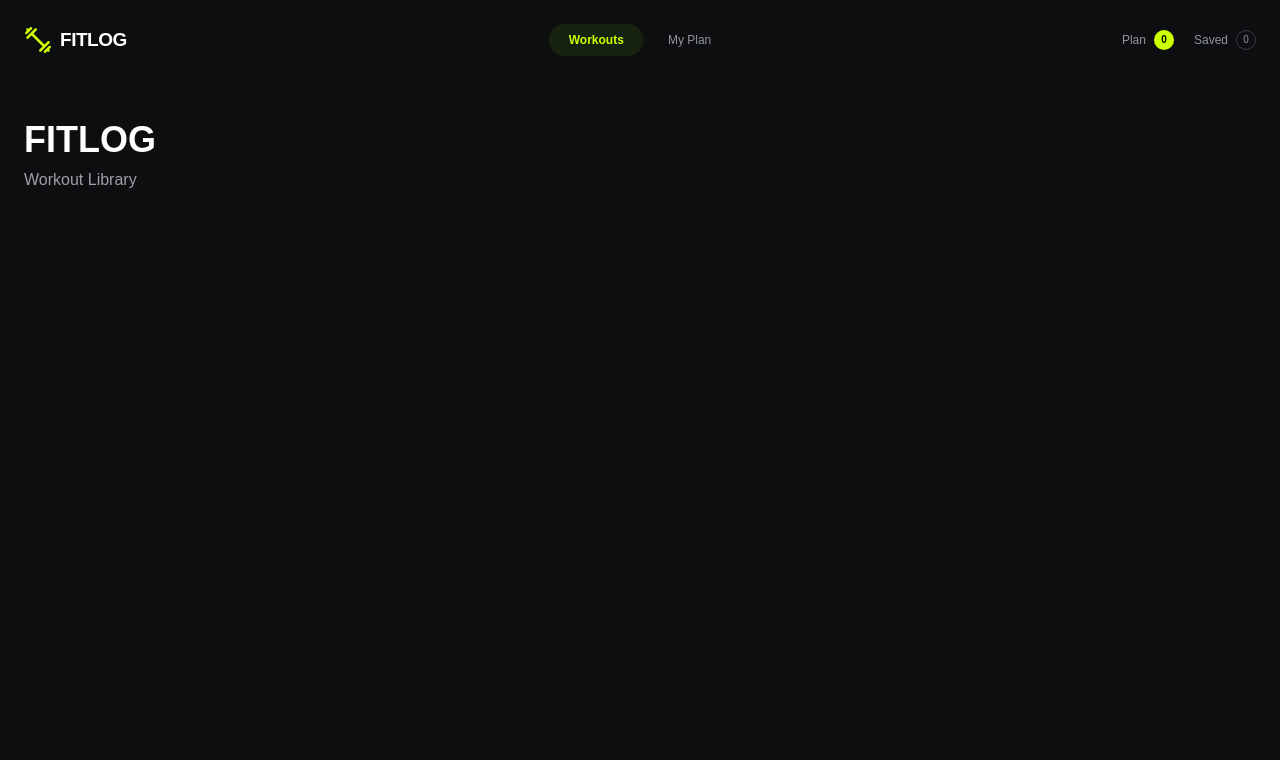
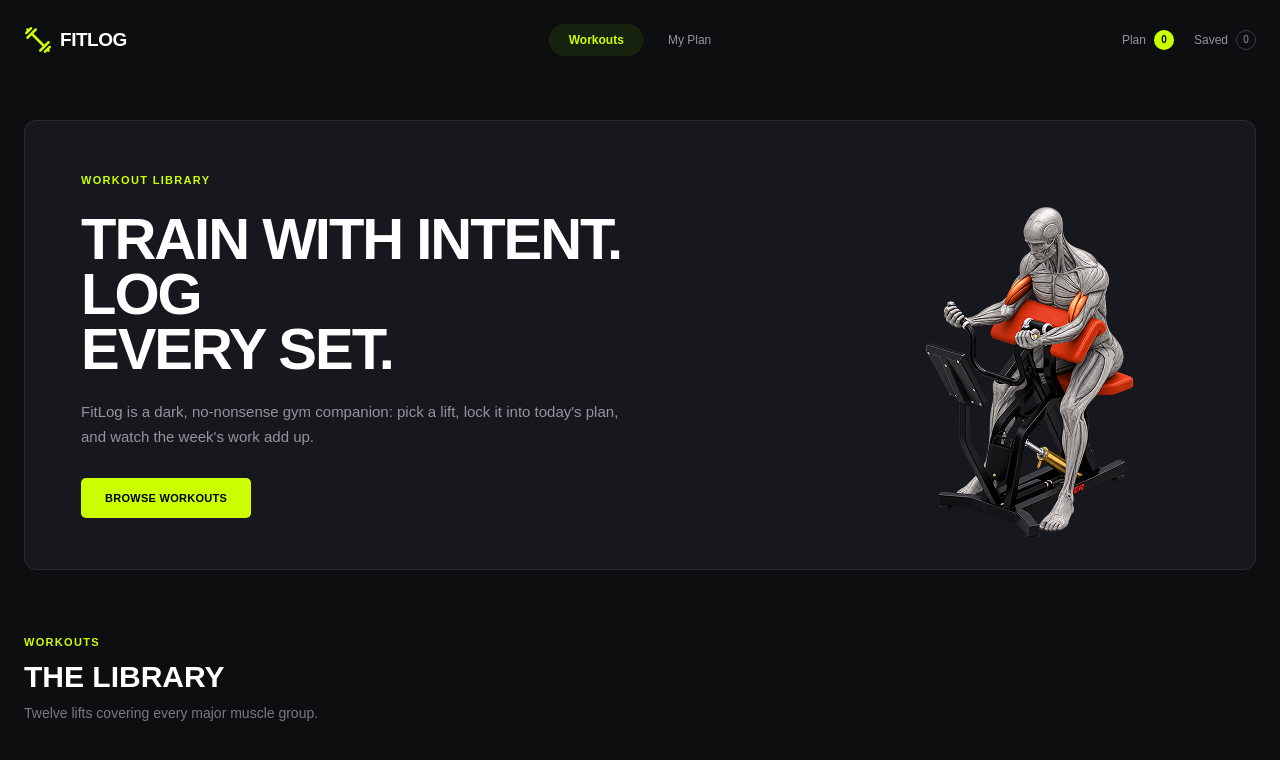
Before and after one commit to shohan0703/nextjsproject, a Next.js app: page / in a window 1280 px wide. Shown: the top 760 px of the page. Built offline with nearby package versions, Linux system fonts and the light colour scheme.

Commit message:
added hero section

```diff
--- a/src/app/page.tsx
+++ b/src/app/page.tsx
@@ -1,20 +1,32 @@
 import Navbar from "@/components/Navbar";
+import Hero from "@/components/Hero";
 
 export default function Home() {
   return (
     <>
       <Navbar />
 
-      <main className="min-h-screen bg-[#0d0e10] px-6 py-10 text-white">
-        <div className="mx-auto max-w-7xl">
-          <h1 className="text-4xl font-black">
-            FITLOG
-          </h1>
+      <main className="min-h-screen bg-[#0d0e10] text-white">
 
-          <p className="mt-2 text-zinc-400">
-            Workout Library
+        <Hero />
+
+        <section
+          id="library"
+          className="mx-auto max-w-[1280px] px-6 py-16 sm:px-8 lg:px-6"
+        >
+          <p className="text-[11px] font-bold uppercase tracking-[0.12em] text-[#ccff00]">
+            WORKOUTS
           </p>
-        </div>
+
+          <h2 className="mt-2 text-3xl font-black uppercase">
+            The Library
+          </h2>
+
+          <p className="mt-2 text-sm text-[#777a82]">
+            Twelve lifts covering every major muscle group.
+          </p>
+        </section>
+
       </main>
     </>
   );
--- /dev/null
+++ b/src/components/Hero.tsx
@@ -0,0 +1,158 @@
+import Image from "next/image";
+import Link from "next/link";
+
+export default function Hero() {
+  return (
+    <section className="mx-auto w-full max-w-[1280px] px-6 pt-10 sm:px-8 lg:px-6">
+      <div
+        className="
+          relative
+          h-[620px]
+          overflow-hidden
+          rounded-[12px]
+          border
+          border-[#292c32]
+          bg-[#16181d]
+
+          sm:h-[560px]
+          md:h-[500px]
+          lg:h-[450px]
+        "
+      >
+        <div
+          className="
+            relative
+            z-10
+            flex
+            h-full
+            w-full
+            flex-col
+            justify-start
+            px-7
+            pt-12
+
+            sm:px-10
+            sm:pt-14
+
+            md:justify-center
+            md:px-12
+            md:pt-0
+
+            lg:w-[70%]
+            lg:px-[56px]
+          "
+        >
+          <p
+            className="
+              mb-6
+              text-[11px]
+              font-bold
+              uppercase
+              tracking-[0.12em]
+              text-[#ccff00]
+            "
+          >
+            WORKOUT LIBRARY
+          </p>
+
+          <h1
+            className="
+              max-w-[600px]
+              text-[40px]
+              font-black
+              uppercase
+              leading-[0.94]
+              tracking-[-0.035em]
+              text-white
+
+              sm:text-[46px]
+
+              md:text-[52px]
+
+              lg:text-[58px]
+            "
+          >
+            Train with intent. Log
+            <br />
+            every set.
+          </h1>
+
+          <p
+            className="
+              mt-6
+              max-w-[550px]
+              text-[14px]
+              leading-[1.65]
+              text-[#92959d]
+
+              sm:text-[15px]
+            "
+          >
+            FitLog is a dark, no-nonsense gym companion: pick a lift, lock it
+            into today&apos;s plan, and watch the week&apos;s work add up.
+          </p>
+
+          <Link
+            href="#library"
+            className="
+              mt-7
+              flex
+              w-fit
+              items-center
+              justify-center
+              rounded-[5px]
+              bg-[#ccff00]
+              px-6
+              py-3
+              text-[11px]
+              font-black
+              uppercase
+              tracking-wide
+              text-black
+              transition
+              duration-200
+              hover:bg-[#d8ff4d]
+            "
+          >
+            BROWSE WORKOUTS
+          </Link>
+        </div>
+
+        <div
+          className="
+            absolute
+            bottom-[-5px]
+            left-1/2
+            h-[220px]
+            w-[220px]
+            -translate-x-1/2
+
+            sm:h-[260px]
+            sm:w-[260px]
+
+            md:bottom-[15px]
+            md:left-auto
+            md:right-[30px]
+            md:h-[300px]
+            md:w-[300px]
+            md:translate-x-0
+
+            lg:bottom-[28px]
+            lg:right-[55px]
+            lg:h-[334px]
+            lg:w-[334px]
+          "
+        >
+          <Image
+            src="/assets/banner.png"
+            alt="Workout illustration"
+            fill
+            priority
+            sizes="(max-width: 640px) 220px, (max-width: 768px) 260px, (max-width: 1024px) 300px, 334px"
+            className="object-contain"
+          />
+        </div>
+      </div>
+    </section>
+  );
+}
```
